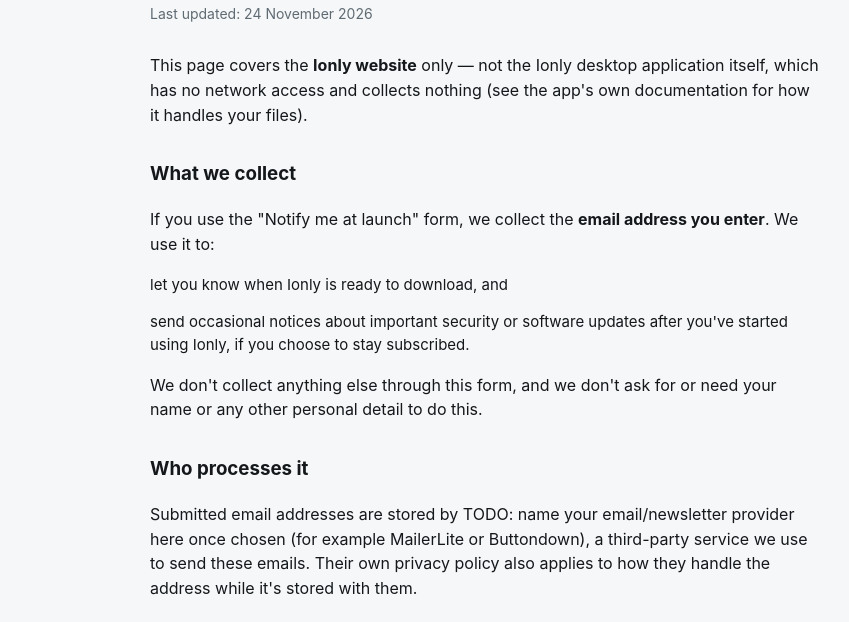
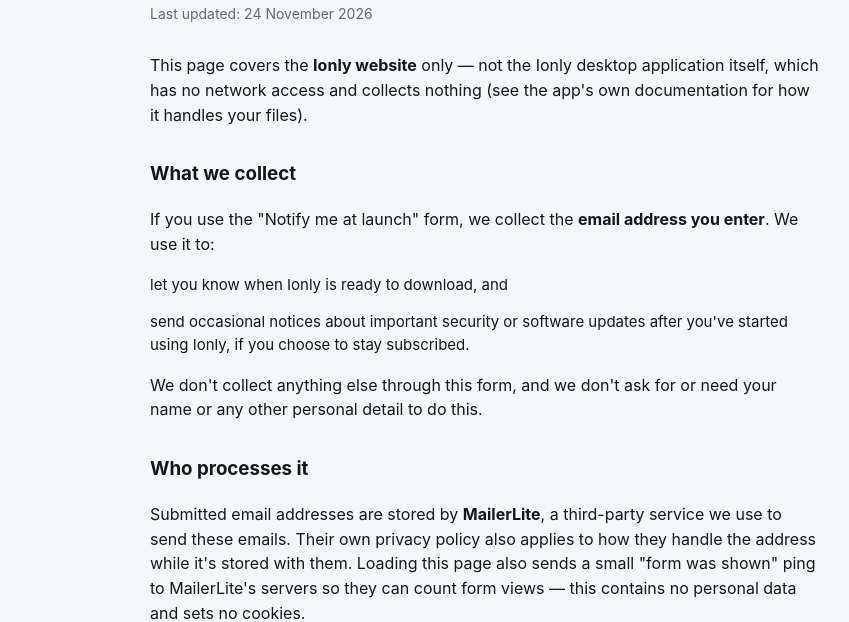
Before and after one commit to jadigitally/ionly, a plain HTML site: page privacy.html in a window 1280 px wide. Shown: the part 185-807 px from the top of the page, without its empty margins (154-1003 px from the left). Drawn offline with Linux system fonts and the light colour scheme.

Commit message:
Wire the signup form to MailerLite
Keeps our own styled form/button, pointed at MailerLite's real subscribe
endpoint (action, fields[email], and the required ml-submit/anticsrf
hidden fields), plus their webforms.min.js and the success callback
MailerLite calls when the subscribe request succeeds. Also includes
their form-view ping script.

Names MailerLite in the Privacy Policy's "Who processes it" section and
discloses the form-view ping (no cookies, no personal data).

Co-Authored-By: Claude Sonnet 5 <noreply@anthropic.com>

```diff
--- a/privacy.html
+++ b/privacy.html
@@ -40,10 +40,12 @@
       or need your name or any other personal detail to do this.</p>
 
       <h3 style="margin-top: 32px;">Who processes it</h3>
-      <p>Submitted email addresses are stored by TODO: name your email/newsletter
-      provider here once chosen (for example MailerLite or Buttondown), a
-      third-party service we use to send these emails. Their own privacy policy
-      also applies to how they handle the address while it's stored with them.</p>
+      <p>Submitted email addresses are stored by <strong>MailerLite</strong>, a
+      third-party service we use to send these emails. Their own privacy
+      policy also applies to how they handle the address while it's stored
+      with them. Loading this page also sends a small "form was shown" ping
+      to MailerLite's servers so they can count form views — this contains no
+      personal data and sets no cookies.</p>
 
       <h3 style="margin-top: 32px;">How long we keep it</h3>
       <p>We keep your email address for as long as you stay subscribed — so we
```
Also changed, not shown: index.html (+17 -8 lines).
